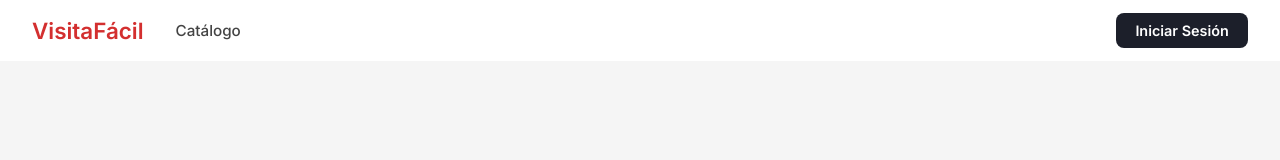
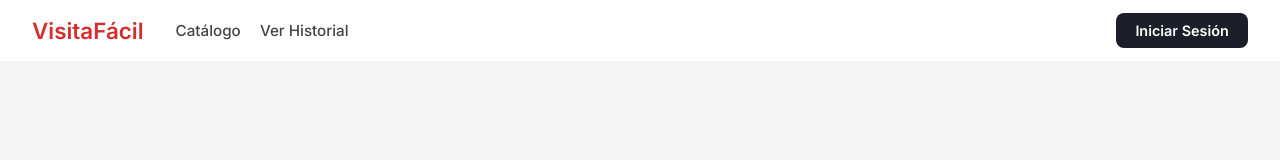
Before and after one commit to JeRee69/ConstruSoftware, a React (Vite) app in the folder VisitaFacil/: page /login in a window 1280 px wide. Shown: the top 160 px of the page. Built offline with nearby package versions, Linux system fonts and the light colour scheme.

Commit message:
Se agrega el historial segun correo

```diff
--- a/VisitaFacil/src/components/BarraNav/BarraNav.jsx
+++ b/VisitaFacil/src/components/BarraNav/BarraNav.jsx
@@ -33,6 +33,9 @@ const BarraNav = () => {
                             <Link to="/visitas-agente">Solicitudes</Link>
                         </>
                     )}
+
+                     {/* Mostrar botón historial solo si es cliente */}
+                    <Link to="/historial">Ver Historial</Link>
                 </NavLinks>
             </NavSectionLeft>
 
```
